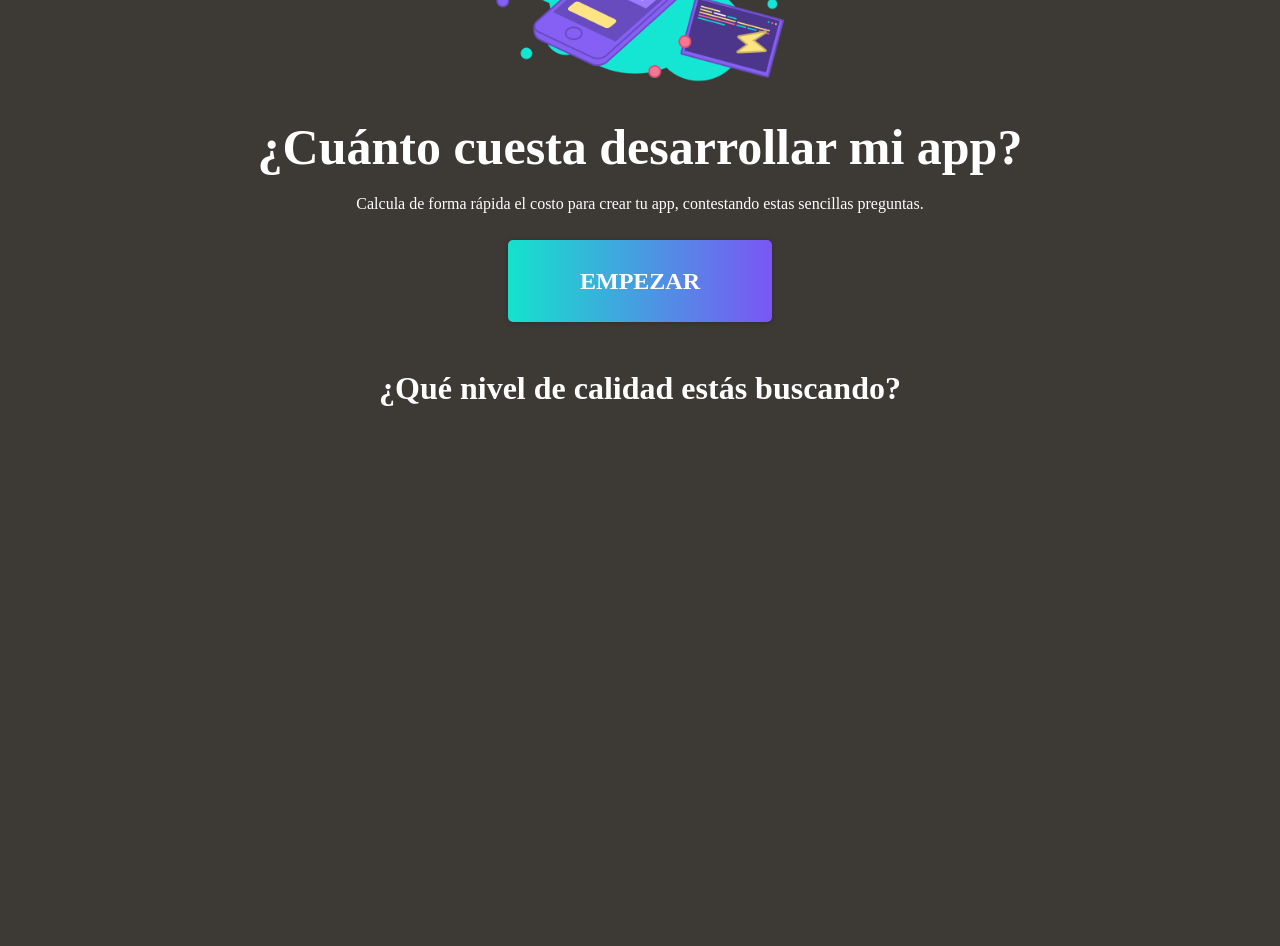
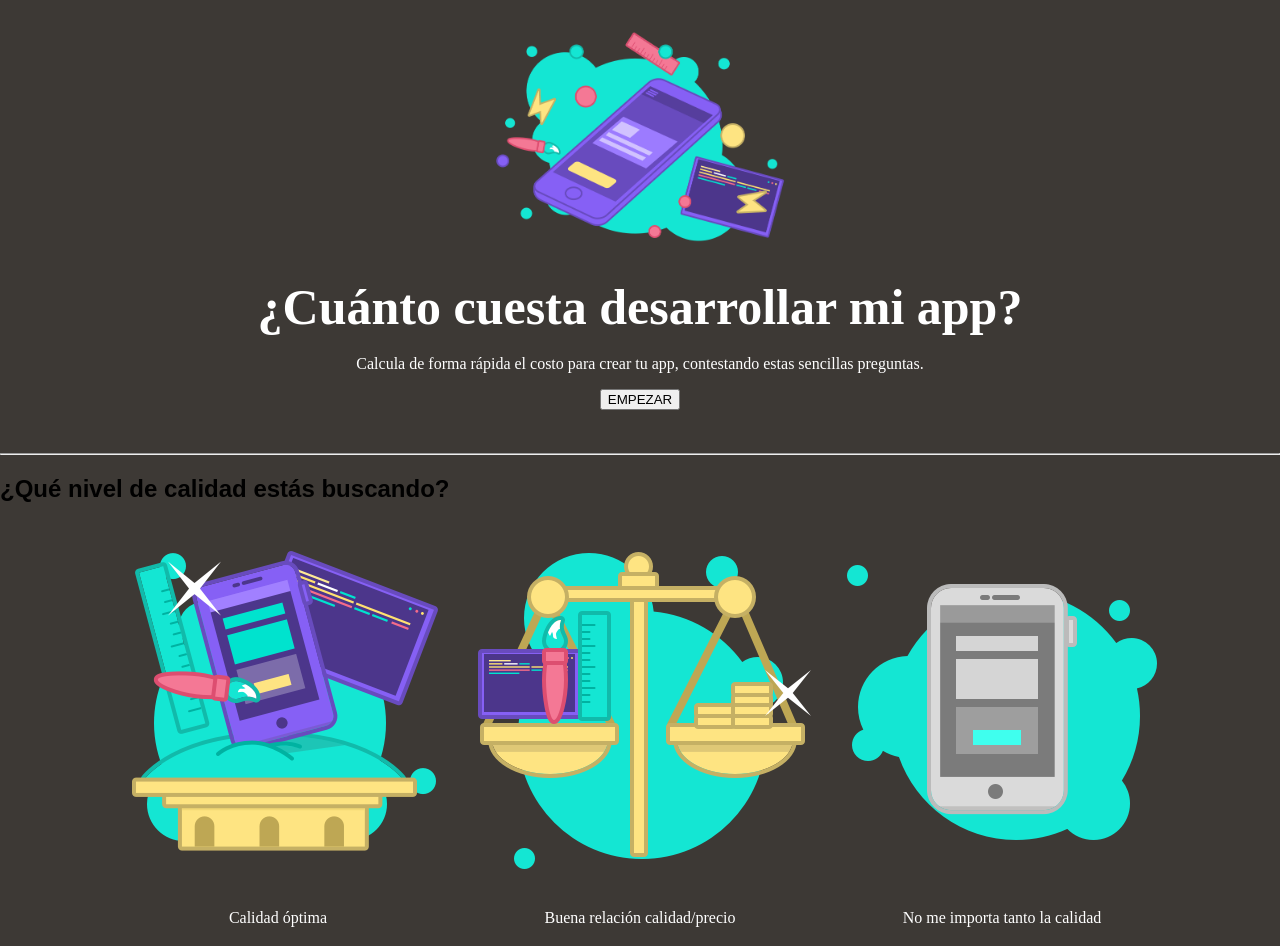
Before and after one commit to ItsAlexdro28/Cuanto-cuesta-mi-app, a website built with Vite: page index.html in a window 1280 px wide. Shown: the part 157-1103 px from the top of the page. Before the commit the page ends 800 px from the top, so only its background shows below. Built offline with nearby package versions, Linux system fonts and the light colour scheme.

Commit message:
style: :lipstick: DISEÑOS LISTOS

```diff
--- /dev/null
+++ b/app.js
@@ -0,0 +1,5 @@
+const botonInicio = document.getElementById('intro-boton');
+const text = document.getElementById("text")
+const cambiar = ('click', (botonInicio)=>{
+    text.innerHTML= "hola"
+})
--- a/css/style.css
+++ b/css/style.css
@@ -2,6 +2,10 @@ body{
     margin:0;
     padding:0;
     background-color: #3D3935;
+    font-family: sans-serif ;
+}
+#container {
+    margin-top: 20vh;
 }
 #pagina1{
     -webkit-text-size-adjust: 100%;
@@ -11,7 +15,7 @@ body{
     font-size: 16px;
     color: #fff;
     font-family: 'Gotham Rounded';
-    font-weight: 300;
+    font-weight: 400px;
     box-sizing: inherit;
     display: block;
     height: 100%;
@@ -95,6 +99,28 @@ body{
     max-height: 30vh;
 }
 #pagina1 {
+    /* -webkit-text-size-adjust: 100%;
+    line-height: 1.4;
+    --rem: 16;
+    -webkit-font-smoothing: antialiased; */
+    font-size: 16px;
+    color: #fff;
+    font-family: 'Gotham Rounded';
+    font-weight: 300;
+    /* box-sizing: inherit; */
+    display: flex;
+    align-items: center;
+    justify-content: center;
+    flex-direction: column;
+    width: 100%;
+    /* min-height: 100%; */
+    text-align: center;
+    max-width: 960px;
+    margin-left: auto;
+    margin-right: auto;
+}
+
+.preguntas{
     -webkit-text-size-adjust: 100%;
     line-height: 1.4;
     --rem: 16;
@@ -107,7 +133,6 @@ body{
     display: flex;
     align-items: center;
     justify-content: center;
-    flex-direction: column;
     width: 100%;
     min-height: 100%;
     text-align: center;
@@ -115,39 +140,3 @@ body{
     margin-left: auto;
     margin-right: auto;
 }
-
-#pagina2{
-    -webkit-text-size-adjust: 100%;
-    line-height: 1.4;
-    --rem: 16;
-    -webkit-font-smoothing: antialiased;
-    font-size: 16px;
-    color: #fff;
-    font-family: 'Gotham Rounded';
-    font-weight: 300;
-    box-sizing: inherit;
-    display: flex;
-    align-items: center;
-    justify-content: center;
-    flex-direction: column;
-    width: 100%;
-    min-height: 100%;
-    text-align: center;
-    max-width: 960px;
-    margin-left: auto;
-    margin-right: auto;
-}
-.pregunta{
-    -webkit-text-size-adjust: 100%;
-    line-height: 1.4;
-    --rem: 16;
-    -webkit-font-smoothing: antialiased;
-    color: #fff;
-    text-align: center;
-    box-sizing: inherit;
-    margin-top: .5em;
-    margin-bottom: .5em;
-    font-family: 'Gotham Rounded';
-    font-weight: 700;
-    font-size: 32px;
-}
--- a/index.html
+++ b/index.html
@@ -7,19 +7,37 @@
     <title>Vite + Lit</title>
     <link rel="stylesheet" href="css/style.css" />
     <script type="module" src="/src/my-element.js"></script>
+    <script src="app.js" defer></script>
   </head>
   <body>
+    <section id="container">
       <section id="pagina1">
         <div class="intro">
             <img src="images/intro.png" class="imagen" id="imagen-intro">
             <h1 class="titulo">¿Cuánto cuesta desarrollar mi app?</h1>
             <h2 class="subtitulo">Calcula de forma rápida el costo para crear tu app, contestando estas sencillas preguntas.</h2>
-          <button class="intro-boton">EMPEZAR</button>
+            <button id="intro-boton">EMPEZAR</button>
+            <h1 id="texto"></h1>
         </div>
     </section>
-
+    <hr>
     <section id="pagina2">
         <h2 class="pregunta">¿Qué nivel de calidad estás buscando?</h2>
+        <div class="preguntas">
+          <div class="opciones">
+            <img src="images/pag1-img1.png">
+            <p>Calidad óptima</p>
+          </div>
+          <div class="opciones">
+            <img src="images/pag1-img2.png">
+            <p>Buena relación calidad/precio</p>
+          </div>
+          <div class="opciones">
+            <img src="images/pag1-img3.png">
+            <p>No me importa tanto la calidad</p>
+          </div>
+        </div>
+    </section>
   </section>
   </body>
 </html>
```
Also changed, not shown: css/fonts/Gotham Rounded Bold.otf (added), css/fonts/Gotham Rounded Book.otf (added), css/fonts/Gotham Rounded Light.otf (added), css/fonts/Gotham Rounded Medium.otf (added). Lines whose indentation alone changed are shown as unchanged.
